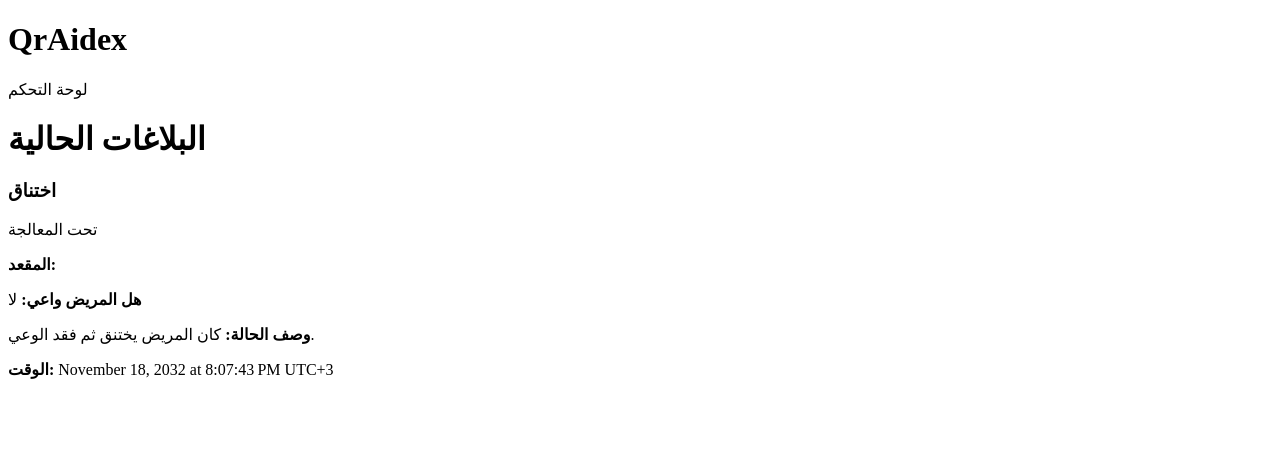
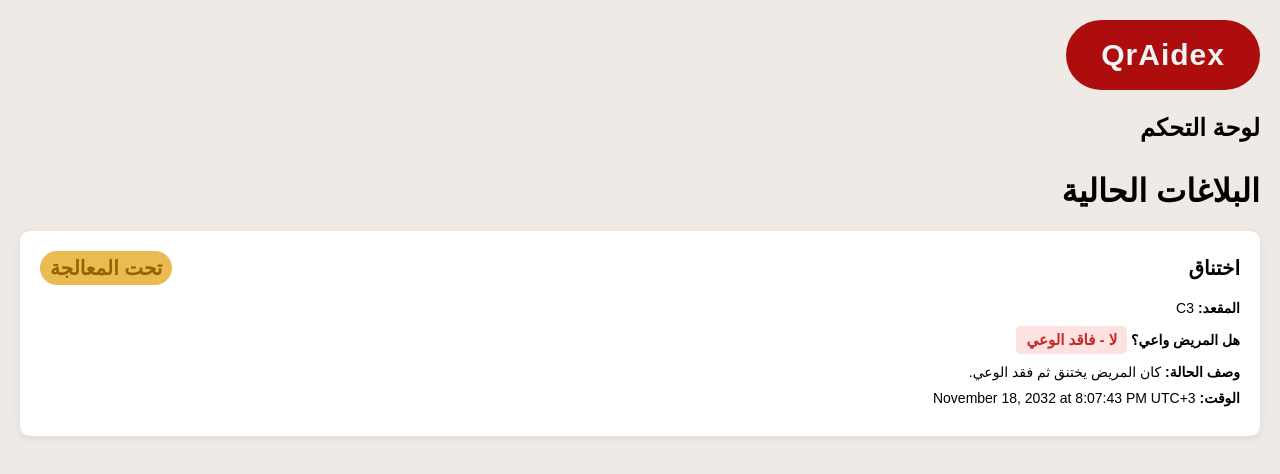
Before and after one commit to YKH02/QrAidex, a plain HTML site: page dashboard/index.html in a window 1280 px wide. Drawn offline with Linux system fonts and the light colour scheme.

Commit message:
Restyling the dashboard for better aesthetics and user experience.

```diff
--- a/dashboard/index.html
+++ b/dashboard/index.html
@@ -1,33 +1,46 @@
 <!DOCTYPE html>
 <html lang="ar">
+<section id="reports-container" dir="rtl"> </section>
     <head>
         <meta charset="UTF-8">
         <meta name="viewport" content="width=device-width, initial-scale=1.0">
         <title>لوحة التحكم</title>
-        <link rel="stylesheet" href="styles.css">
+        <link rel="stylesheet" href="style.css">
     </head>
 
 
     <body>
         <header>
-            <h1>QrAidex</h1>
+    <div class="logo-circle">
+        QrAidex
+    </div>
     <p>لوحة التحكم</p>
         </header>
 <main>
     <h1>البلاغات الحالية</h1>
 
-    <section id="report_container">
+ <section id="reports-container">
+
     <article class="report-card">
+
         <div class="report-header">
             <h3>اختناق</h3>
             <span class="status pending">تحت المعالجة</span>
         </div>
-
         <div class="report-details">
-        <p><strong>المقعد:</strong> </p>
-        <p><strong> هل المريض واعي: </strong> لا</p>
-        <p><strong>وصف الحالة:</strong> كان المريض يختنق ثم فقد الوعي.</p>
-        <p><strong>الوقت:</strong> November 18, 2032 at 8:07:43 PM UTC+3</p>
+            <p><strong>المقعد:</strong> C3</p>
+            <p>
+                <strong>هل المريض واعي؟</strong>
+                <span class="consciousness-alert">لا - فاقد الوعي</span>
+            </p>
+            <p>
+                <strong>وصف الحالة:</strong>
+                كان المريض يختنق ثم فقد الوعي.
+            </p>
+            <p>
+                <strong>الوقت:</strong>
+                November 18, 2032 at 8:07:43 PM UTC+3
+            </p>
         </div>
     </article>
 </section>
--- a/dashboard/style.css
+++ b/dashboard/style.css
@@ -1,18 +1,49 @@
+/* Right-to-left text direction for Arabic */
 
 /* General page styling */
 body {
     font-family: Arial, sans-serif;
-    background-color: #f4f6f8;
+    background-color: #f0eae7;
     margin: 0;
     padding: 20px;
-    color: #ac1515;
+    color: #000000;
+    direction: rtl;
+    text-align: right;
 }
 
 /* Dashboard header */
 header {
     margin-bottom: 30px;
+    font-size: 24px;
+    font-weight: bold;
 }
+/* Logo circle styling */
+.logo-circle {
+    display: inline-flex;
+    justify-content: center;
+    align-items: center;
 
+    padding: 18px 35px;
+
+    background-color: rgb(173, 13, 13);
+    color: #eff4f7;
+
+    border-radius: 50px;
+
+    font-size: 30px;
+    font-weight: bold;
+    letter-spacing: 1px;
+}
+/* Consciousness alert styling */
+.consciousness-alert {
+    display: inline-block;
+    background-color: #fde2e2;
+    color: #c62828;
+    padding: 5px 10px;
+    border-radius: 5px;
+    font-weight: bold;
+    font-size: 15px;
+}
 /* Reports section */
 #reports-container {
     display: grid;
@@ -26,7 +57,10 @@ header {
     border-radius: 10px;
     padding: 20px;
     box-shadow: 0 2px 8px rgba(0, 0, 0, 0.08);
+    direction: rtl;
+    text-align: right;
 }
+
 
 /* Report title and status */
 .report-header {
@@ -45,7 +79,7 @@ header {
 .status {
     padding: 5px 10px;
     border-radius: 20px;
-    font-size: 12px;
+    font-size: 20px;
     font-weight: bold;
 }
 
```
Lines whose indentation alone changed are shown as unchanged.
